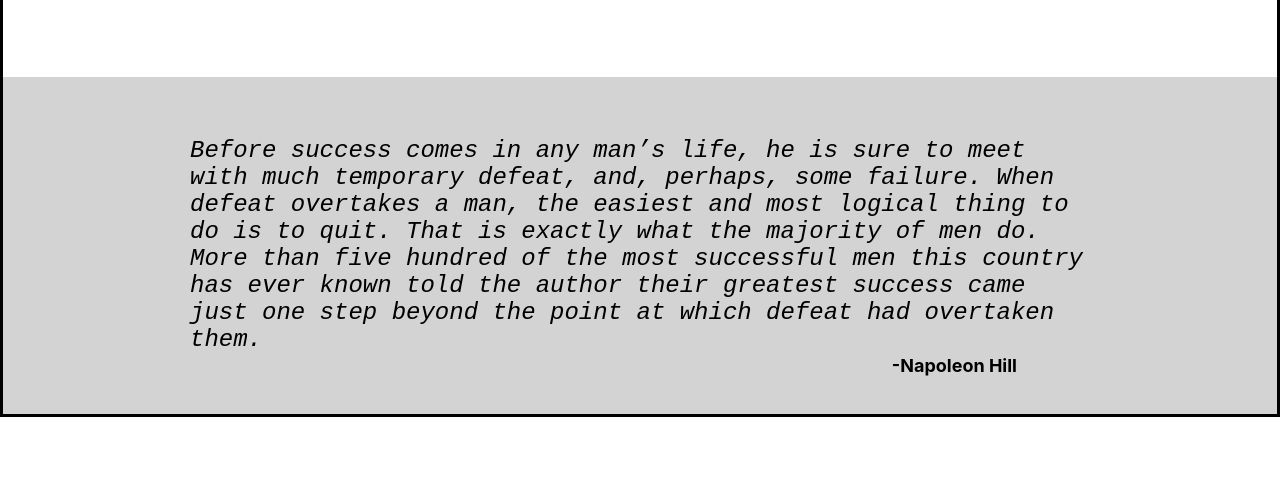
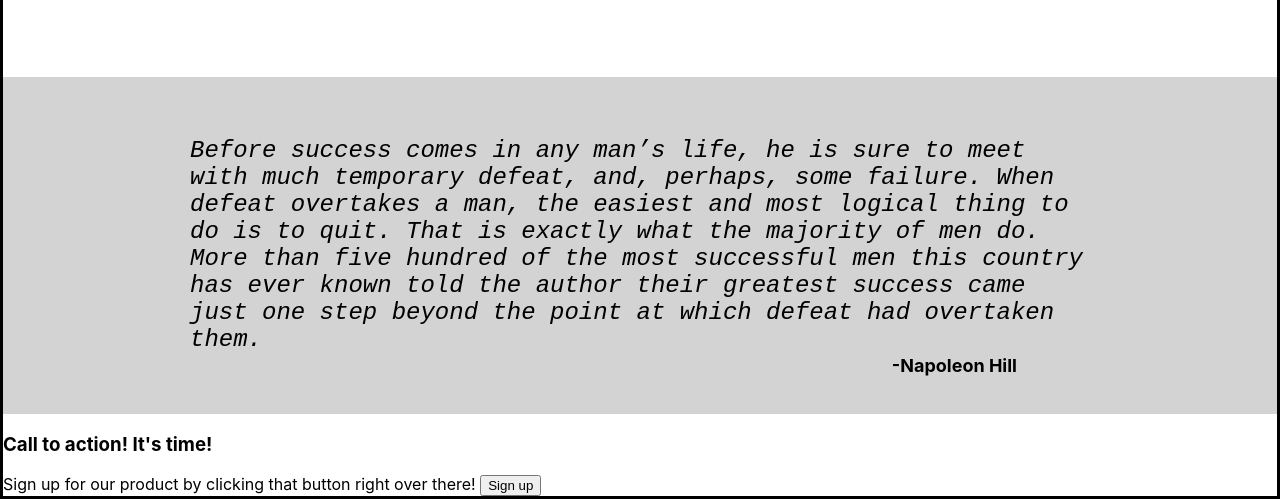
Before and after one commit to Shadw-007/Landing_page, a plain HTML site: page index.html in a window 1280 px wide. Shown: the part 888-1387 px from the top of the page. Before the commit the page ends 1305 px from the top, so only its background shows below. Drawn offline with Linux system fonts and the light colour scheme.

Commit message:
Third section complete

```diff
--- a/index.html
+++ b/index.html
@@ -10,6 +10,8 @@
 </head>
 
 <body>
+    <!-- Section One -->
+
     <div class="header">
         <div class="logo">
             Header Logo
@@ -30,6 +32,9 @@
         </div>
         <div class="image"><img src="/images/welcome.jpg" alt="welcome"></div>
     </div>
+
+    <!-- Section Two -->
+
     <h2>Some random information.</h2>
     <div class="container">
         <div class="info">
@@ -49,6 +54,9 @@
             This is some subtext under the illustration or image
         </div>
     </div>
+
+    <!-- Section Three -->
+
     <section>
     <div class="quote">
         <div>Before success comes in any man’s life, he is sure to meet with much temporary defeat, and, perhaps, some failure. When
@@ -58,6 +66,23 @@
         <p class="name">-Napoleon Hill</p>
     </div>
     </section>
+
+
+    <!-- Section Four -->
+
+    <div class="container1">
+
+
+        <div class="signup">
+
+            <div>
+                <h3>Call to action! It's time!</h3>
+                Sign up for our product by clicking that button right over there!
+                <button class="button1">Sign up</button>
+            </div>
+        </div>
+
+    </div>
 </body>
 
 </html>
```
